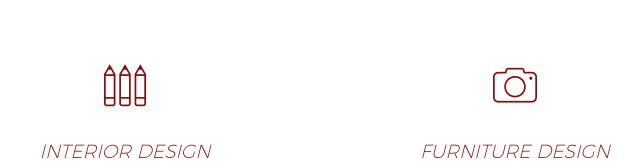
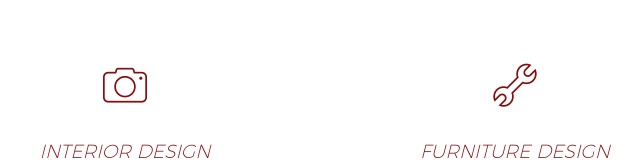
Before and after one commit to Vrturo/bHughesDesign, a plain HTML site: page index.html in a window 1280 px wide. Shown: the part 1616-1781 px from the top of the page, 320-960 px from the left. Drawn offline with Linux system fonts and the light colour scheme; files whose address does not match are found by name.

Commit message:
change icons

```diff
--- a/index.html
+++ b/index.html
@@ -268,7 +268,7 @@
               <div class="col-sm-6 p-t-b-15">
 
                 <!-- Icon -->
-                <i class="text-color icon-lg icon-theme"></i>
+                <i class="text-color icon-lg icon-camera"></i>
                 <!-- /End Icon -->
 
                 <!-- Description -->
@@ -287,7 +287,7 @@
               <div class="col-sm-6 p-t-b-15">
 
                 <!-- Icon -->
-                <i class="text-color icon-lg icon-camera"></i>
+                <i class="text-color icon-lg icon-wrench1"></i>
                 <!-- /End Icon -->
 
                 <!-- Description -->
```
Also changed, not shown: 3 other files.
